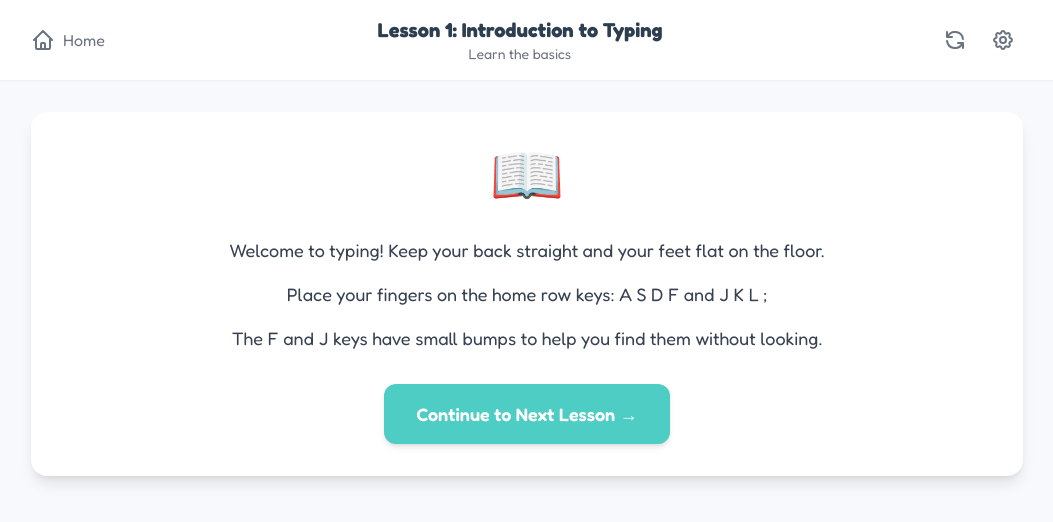
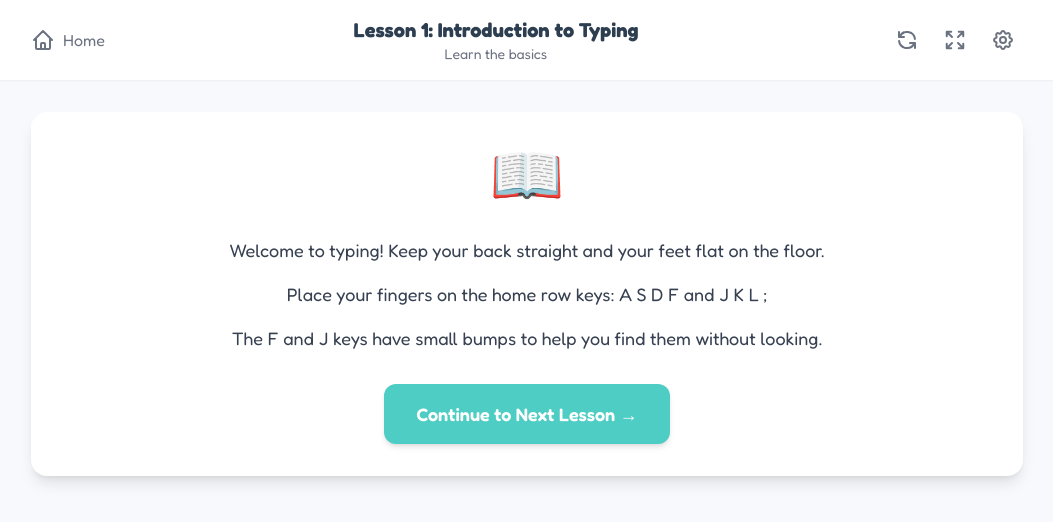
Before and after one commit to dineshKumar777/kids-typing-app, a React (Vite) app: page /kids-typing-app/lesson/1 in a window 1280 px wide. Shown: the top 522 px of the page, without its empty margins (113-1166 px from the left). Built offline with nearby package versions, Linux system fonts and the light colour scheme.

Commit message:
feat: add FullscreenButton component and integrate into Dashboard and LessonPage

```diff
--- /dev/null
+++ b/src/components/common/FullscreenButton.tsx
@@ -0,0 +1,91 @@
+import { useState, useEffect, useCallback } from 'react';
+
+export default function FullscreenButton() {
+  const [isFullscreen, setIsFullscreen] = useState(false);
+
+  // Check if fullscreen is supported
+  const isFullscreenSupported = document.fullscreenEnabled ||
+    (document as any).webkitFullscreenEnabled ||
+    (document as any).mozFullScreenEnabled ||
+    (document as any).msFullscreenEnabled;
+
+  // Update state when fullscreen changes
+  useEffect(() => {
+    const handleFullscreenChange = () => {
+      setIsFullscreen(
+        !!document.fullscreenElement ||
+        !!(document as any).webkitFullscreenElement ||
+        !!(document as any).mozFullScreenElement ||
+        !!(document as any).msFullscreenElement
+      );
+    };
+
+    document.addEventListener('fullscreenchange', handleFullscreenChange);
+    document.addEventListener('webkitfullscreenchange', handleFullscreenChange);
+    document.addEventListener('mozfullscreenchange', handleFullscreenChange);
+    document.addEventListener('MSFullscreenChange', handleFullscreenChange);
+
+    return () => {
+      document.removeEventListener('fullscreenchange', handleFullscreenChange);
+      document.removeEventListener('webkitfullscreenchange', handleFullscreenChange);
+      document.removeEventListener('mozfullscreenchange', handleFullscreenChange);
+      document.removeEventListener('MSFullscreenChange', handleFullscreenChange);
+    };
+  }, []);
+
+  const toggleFullscreen = useCallback(async () => {
+    try {
+      if (!isFullscreen) {
+        // Enter fullscreen
+        const elem = document.documentElement;
+        if (elem.requestFullscreen) {
+          await elem.requestFullscreen();
+        } else if ((elem as any).webkitRequestFullscreen) {
+          await (elem as any).webkitRequestFullscreen();
+        } else if ((elem as any).mozRequestFullScreen) {
+          await (elem as any).mozRequestFullScreen();
+        } else if ((elem as any).msRequestFullscreen) {
+          await (elem as any).msRequestFullscreen();
+        }
+      } else {
+        // Exit fullscreen
+        if (document.exitFullscreen) {
+          await document.exitFullscreen();
+        } else if ((document as any).webkitExitFullscreen) {
+          await (document as any).webkitExitFullscreen();
+        } else if ((document as any).mozCancelFullScreen) {
+          await (document as any).mozCancelFullScreen();
+        } else if ((document as any).msExitFullscreen) {
+          await (document as any).msExitFullscreen();
+        }
+      }
+    } catch (error) {
+      console.error('Fullscreen error:', error);
+    }
+  }, [isFullscreen]);
+
+  // Don't render if fullscreen is not supported
+  if (!isFullscreenSupported) {
+    return null;
+  }
+
+  return (
+    <button
+      onClick={toggleFullscreen}
+      className="p-2 text-gray-500 hover:text-primary-600 transition-colors rounded-lg hover:bg-gray-100"
+      title={isFullscreen ? 'Exit Fullscreen' : 'Enter Fullscreen'}
+    >
+      {isFullscreen ? (
+        // Exit fullscreen icon
+        <svg className="w-5 h-5 sm:w-6 sm:h-6" fill="none" stroke="currentColor" viewBox="0 0 24 24">
+          <path strokeLinecap="round" strokeLinejoin="round" strokeWidth={2} d="M9 9V4.5M9 9H4.5M9 9L3.75 3.75M9 15v4.5M9 15H4.5M9 15l-5.25 5.25M15 9h4.5M15 9V4.5M15 9l5.25-5.25M15 15h4.5M15 15v4.5m0-4.5l5.25 5.25" />
+        </svg>
+      ) : (
+        // Enter fullscreen icon
+        <svg className="w-5 h-5 sm:w-6 sm:h-6" fill="none" stroke="currentColor" viewBox="0 0 24 24">
+          <path strokeLinecap="round" strokeLinejoin="round" strokeWidth={2} d="M3.75 3.75v4.5m0-4.5h4.5m-4.5 0L9 9M3.75 20.25v-4.5m0 4.5h4.5m-4.5 0L9 15M20.25 3.75h-4.5m4.5 0v4.5m0-4.5L15 9m5.25 11.25h-4.5m4.5 0v-4.5m0 4.5L15 15" />
+        </svg>
+      )}
+    </button>
+  );
+}
--- a/src/components/common/index.ts
+++ b/src/components/common/index.ts
@@ -3,3 +3,4 @@ export { default as Modal } from './Modal';
 export { default as StarRating } from './StarRating';
 export { default as ProgressRing } from './ProgressRing';
 export { default as SettingsDropdown } from './SettingsDropdown';
+export { default as FullscreenButton } from './FullscreenButton';
--- a/src/pages/Dashboard.tsx
+++ b/src/pages/Dashboard.tsx
@@ -2,6 +2,7 @@ import { Link } from 'react-router-dom';
 import { useUserStore } from '../store/lessonStore';
 import { homeRowLessons } from '../data/lessons/homeRow';
 import { LessonGrid, StatsOverview } from '../components/Dashboard';
+import { FullscreenButton } from '../components/common';
 
 export default function Dashboard() {
   const { progress, stats } = useUserStore();
@@ -38,6 +39,7 @@ export default function Dashboard() {
               >
                 Badges
               </Link>
+              <FullscreenButton />
             </nav>
           </div>
         </div>
--- a/src/pages/LessonPage.tsx
+++ b/src/pages/LessonPage.tsx
@@ -6,7 +6,7 @@ import { useUserStore } from '../store/lessonStore';
 import { useSettingsStore } from '../store/settingsStore';
 import { useTyping, useKeyboardInput, useSound } from '../hooks';
 import { Keyboard, TextDisplay, HandGuide, LessonComplete, NewKeyIntroduction } from '../components/Typing';
-import { Button, Modal, SettingsDropdown } from '../components/common';
+import { Button, Modal, SettingsDropdown, FullscreenButton } from '../components/common';
 
 export default function LessonPage() {
   const { lessonId } = useParams<{ lessonId: string }>();
@@ -269,6 +269,7 @@ export default function LessonPage() {
                   <path strokeLinecap="round" strokeLinejoin="round" strokeWidth={2} d="M4 4v5h.582m15.356 2A8.001 8.001 0 004.582 9m0 0H9m11 11v-5h-.581m0 0a8.003 8.003 0 01-15.357-2m15.357 2H15" />
                 </svg>
               </button>
+              <FullscreenButton />
               <SettingsDropdown />
             </div>
           </div>
```
